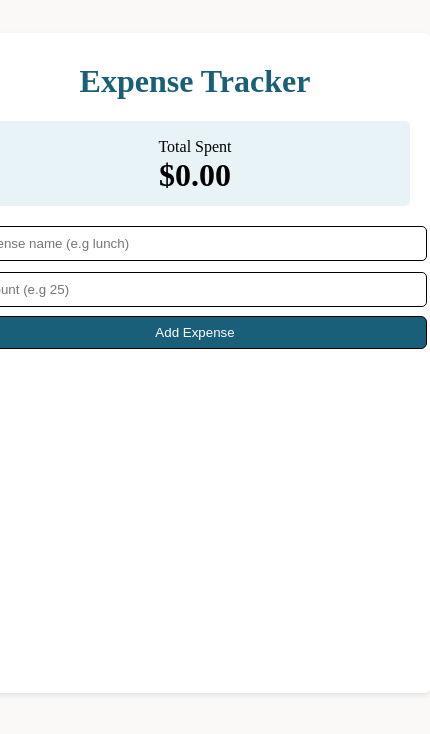
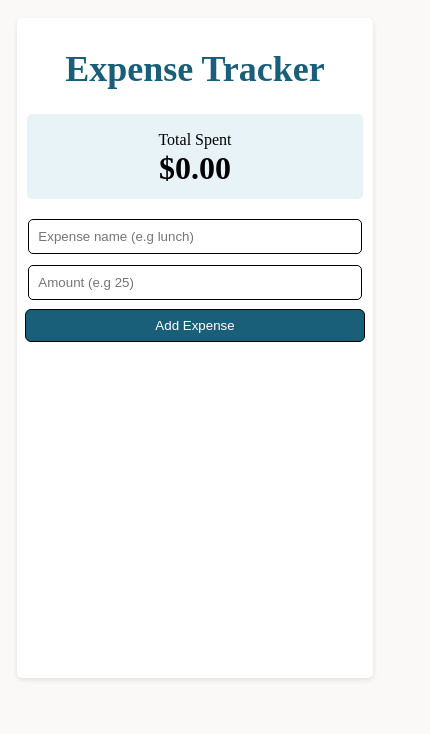
Before and after one commit to eyuelmulugeta41-sudo/Expense-List, a plain HTML site: page index.html in a window 390 px wide. Shown: the whole page, 430 px wide, since content can reach past the window. Drawn offline with Linux system fonts and the light colour scheme.

Commit message:
Update style.css

```diff
--- a/style.css
+++ b/style.css
@@ -86,3 +86,35 @@ button:active{
     cursor: pointer;
     border: 0px;
 }
+@media (max-width: 600px) {
+    #continer {
+        width: 95%;
+        height: auto;
+        min-height: 660px;
+        margin-top: 10px;
+    }
+
+    #tt {
+        margin: 10px;
+    }
+
+    #input,
+    #input1 {
+        width: calc(100% - 22px);
+        box-sizing: border-box;
+    }
+
+    #btn {
+        width: calc(100% - 16px);
+        box-sizing: border-box;
+    }
+
+    #title {
+        font-size: 36px;
+    }
+
+    #expenseList > div {
+        margin-left: 10px;
+        margin-right: 10px;
+    }
+}
```
